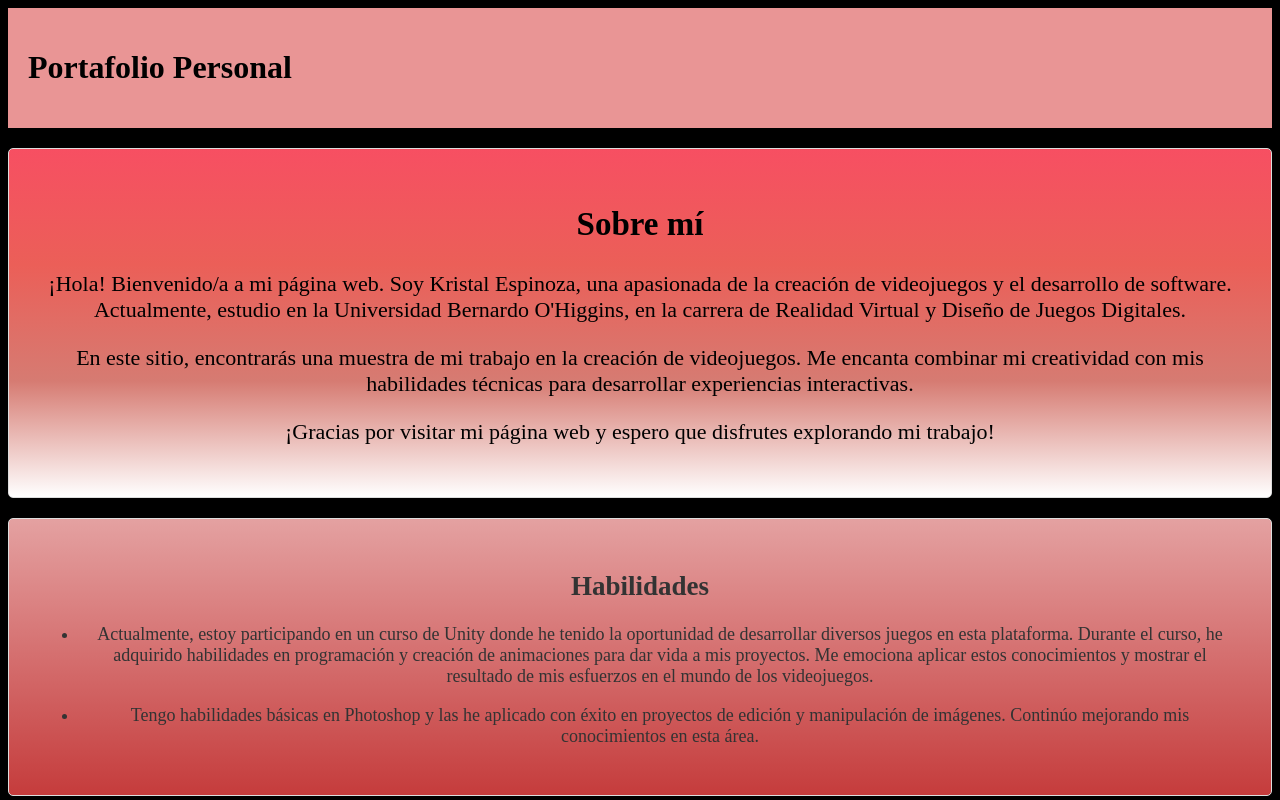
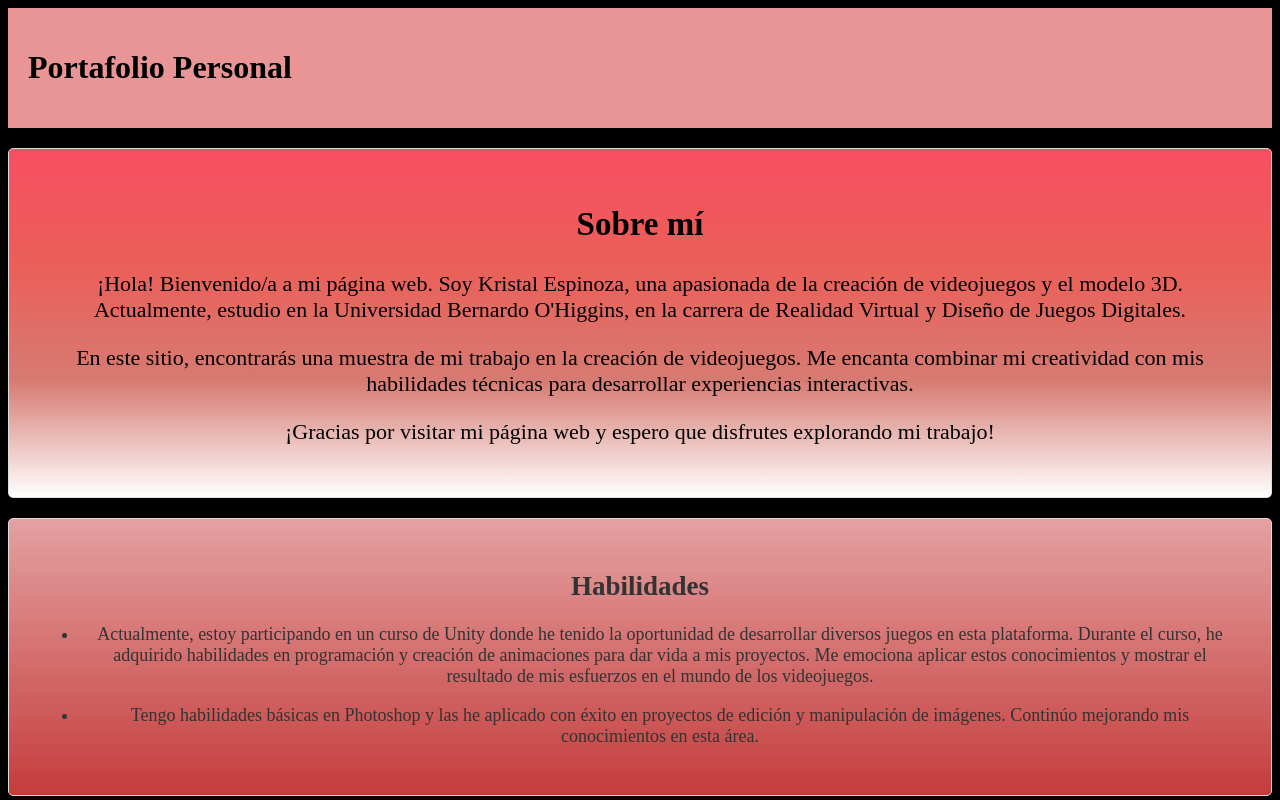
Before and after one commit to Latshir110/webmodfiicada, a plain HTML site: page index.html in a window 1280 px wide. Shown: the top 800 px of the page. Drawn offline with Linux system fonts and the light colour scheme; a script that the page names is missing.

Commit message:
Update index.html

```diff
--- a/index.html
+++ b/index.html
@@ -16,7 +16,7 @@
   <main>
     <section id="seccion1">
         <h2>Sobre mí</h2>
-        <p>¡Hola! Bienvenido/a a mi página web. Soy Kristal Espinoza, una apasionada de la creación de videojuegos y el desarrollo de software. Actualmente, estudio en la Universidad Bernardo O'Higgins, en la carrera de Realidad Virtual y Diseño de Juegos Digitales.</p>
+        <p>¡Hola! Bienvenido/a a mi página web. Soy Kristal Espinoza, una apasionada de la creación de videojuegos y el modelo 3D. Actualmente, estudio en la Universidad Bernardo O'Higgins, en la carrera de Realidad Virtual y Diseño de Juegos Digitales.</p>
         <p>En este sitio, encontrarás una muestra de mi trabajo en la creación de videojuegos. Me encanta combinar mi creatividad con mis habilidades técnicas para desarrollar experiencias interactivas.</p>
         <p>¡Gracias por visitar mi página web y espero que disfrutes explorando mi trabajo!</p>
       </section>
```
